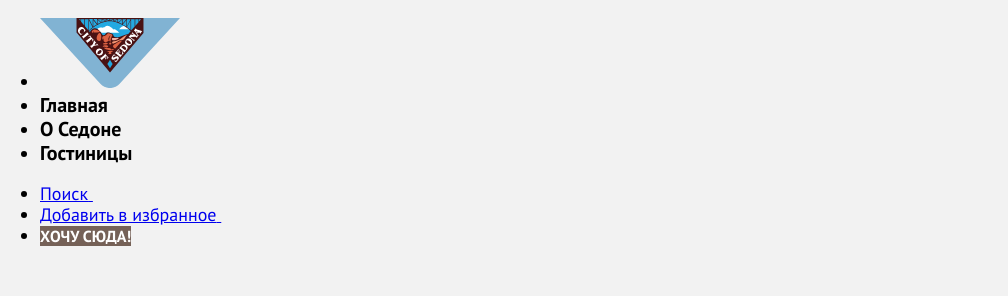
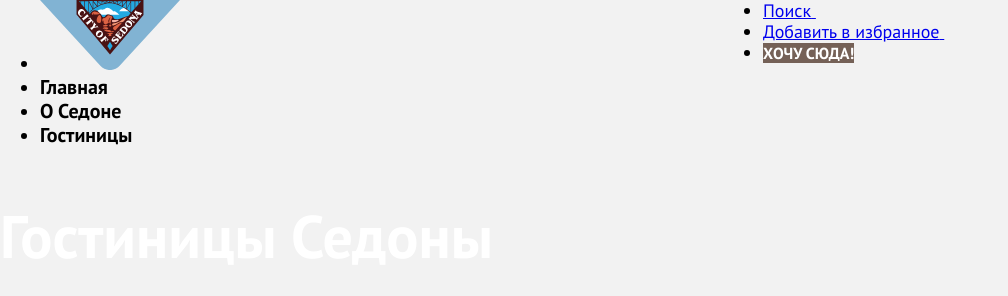
Before and after one commit to maksonchik213/2376989-sedona-37, a plain HTML site: page catalog.html in a window 1280 px wide. Shown: the top 296 px of the page, without its empty margins (0-1008 px from the left). Drawn offline with Linux system fonts and the light colour scheme.

Commit message:
разметил сетку навигации

```diff
--- a/catalog.html
+++ b/catalog.html
@@ -9,7 +9,7 @@
   <body>
       <!--Разметка хэдера -->
         <header>
-      <nav>
+          <nav class="navigation">
           <!--Навигация по сайту-->
             <ul class="page-navigation">
               <li class="navigation-item">
@@ -28,7 +28,7 @@
               </li>
             </ul>
             <!--Меню пользователя-->
-          <ul class="user-menu">
+              <ul class="page-navigation user-menu">
                 <li class="user-menu-item">
                   <a class="user-menu-link" href="#">
                     <span class="visually-hidden">Поиск</span>
@@ -48,7 +48,7 @@
           </nav>
         </header>
         <!--Разметка контентной части-->
-      <main class="main-inner">
+          <main class="main-container main-inner">
             <!--Фильтровка по критериям-->
               <section class="inner-head">
                 <h1 class="inner-title">Гостиницы Седоны</h1>
--- a/styles/styles.css
+++ b/styles/styles.css
@@ -38,6 +38,23 @@ body {
 /*Главная страница*/
 
 /*Стили хедер*/
+.navigation {
+  display: flex;
+  width: 1200px;
+  margin: 0 auto;
+}
+
+.page-navigation {
+  margin: 0;
+  padding: 0;
+  width: 477px;
+}
+
+.user-menu {
+  max-width: 268;
+  margin-left: auto;
+}
+
 .navigation-link {
   font-weight: 700;
   font-size: 20px;
```
Also changed, not shown: index.html (+2 -2 lines). Lines whose indentation alone changed are shown as unchanged.
